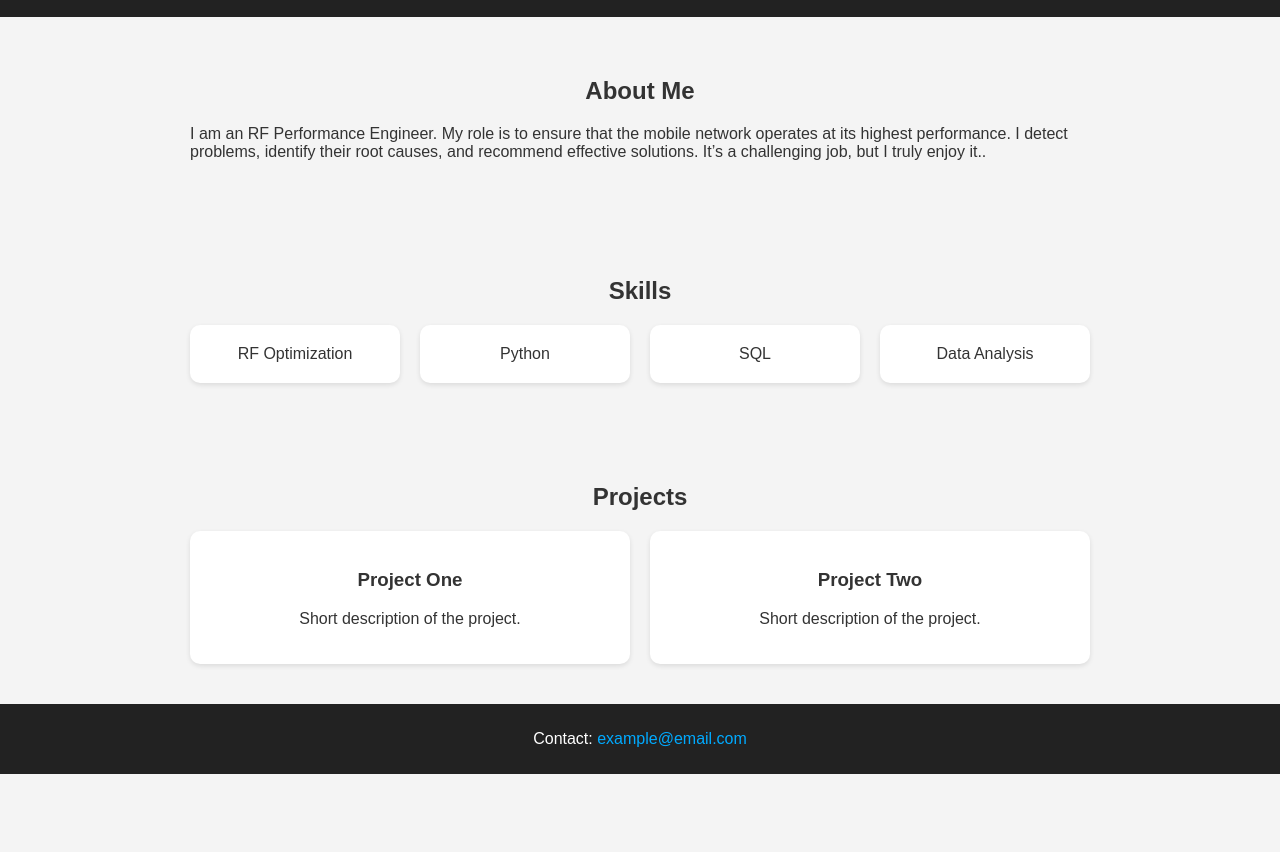
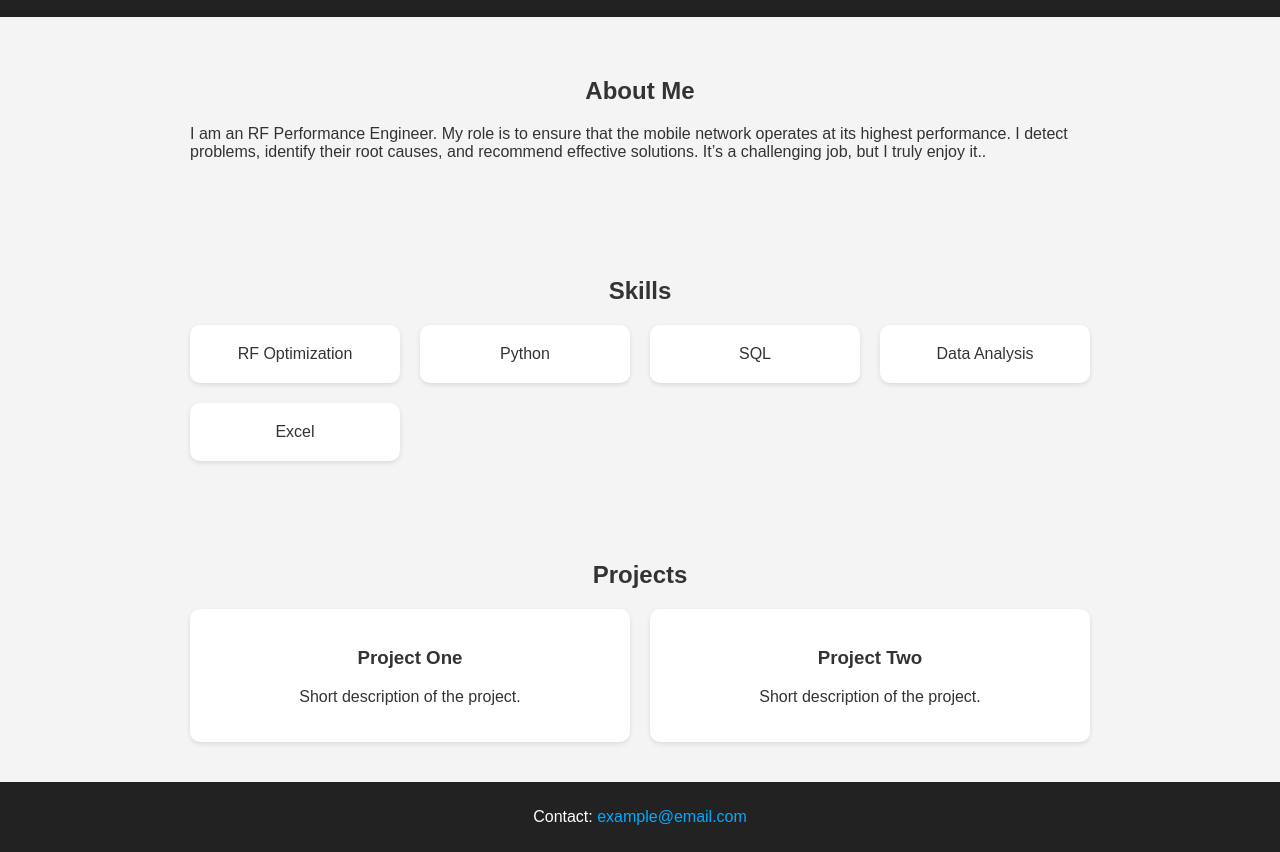
Before and after one commit to XSAWEF/Portfolio, a plain HTML site: page index.html in a window 1280 px wide. Shown: the part 83-935 px from the top of the page. Before the commit the page ends 857 px from the top, so only its background shows below. Drawn offline with Linux system fonts and the light colour scheme.

Commit message:
Update index.html

```diff
--- a/index.html
+++ b/index.html
@@ -78,6 +78,7 @@
         <div class="card">Python</div>
         <div class="card">SQL</div>
         <div class="card">Data Analysis</div>
+        <div class="card">Excel</div>
     </div>
 </section>
 
```
